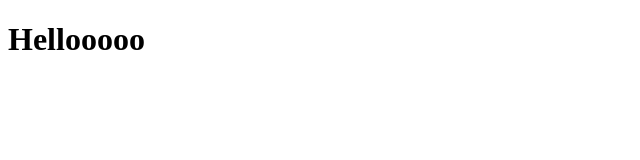
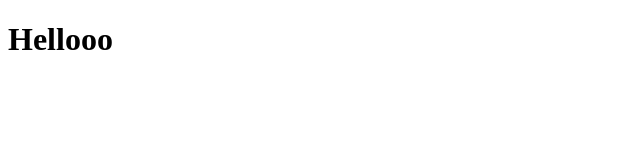
Before and after one commit to BasakUlker/gh-deployment-workflow, a plain HTML site: page index.html in a window 1280 px wide. Shown: the full height of the page, 0-640 px from the left. Drawn offline with Linux system fonts and the light colour scheme.

Commit message:
update index.html

```diff
--- a/index.html
+++ b/index.html
@@ -5,6 +5,6 @@
     <title>Hello, GitHub Actions!</title>
 </head>
 <body>
-    <h1>Hellooooo</h1>
+    <h1>Hellooo</h1>
 </body>
 </html>
```
